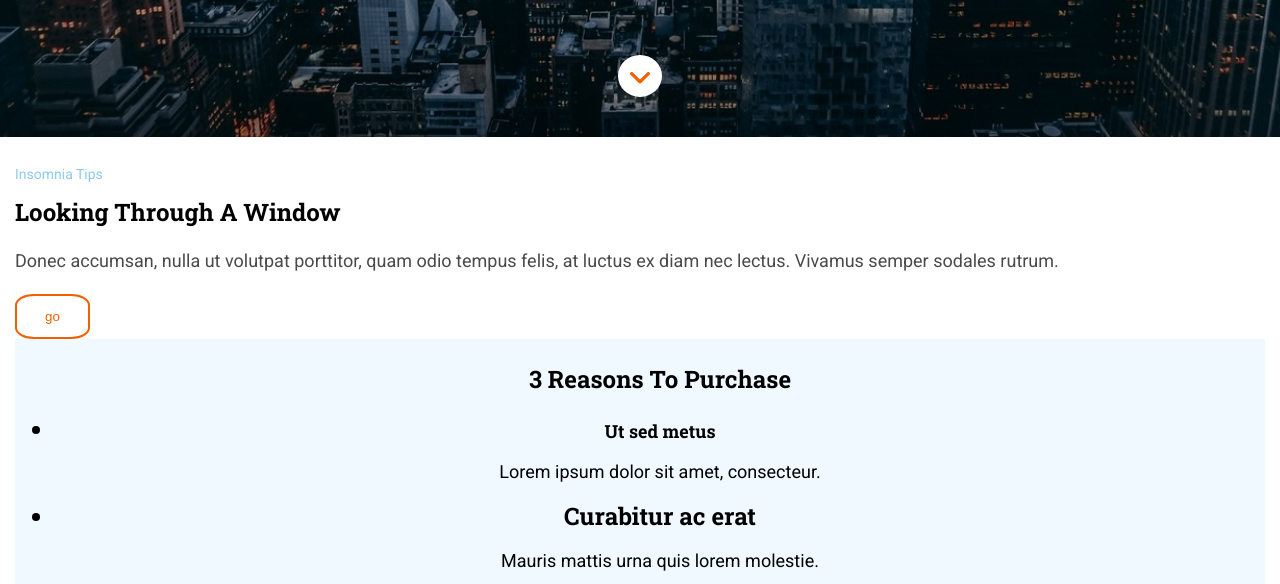
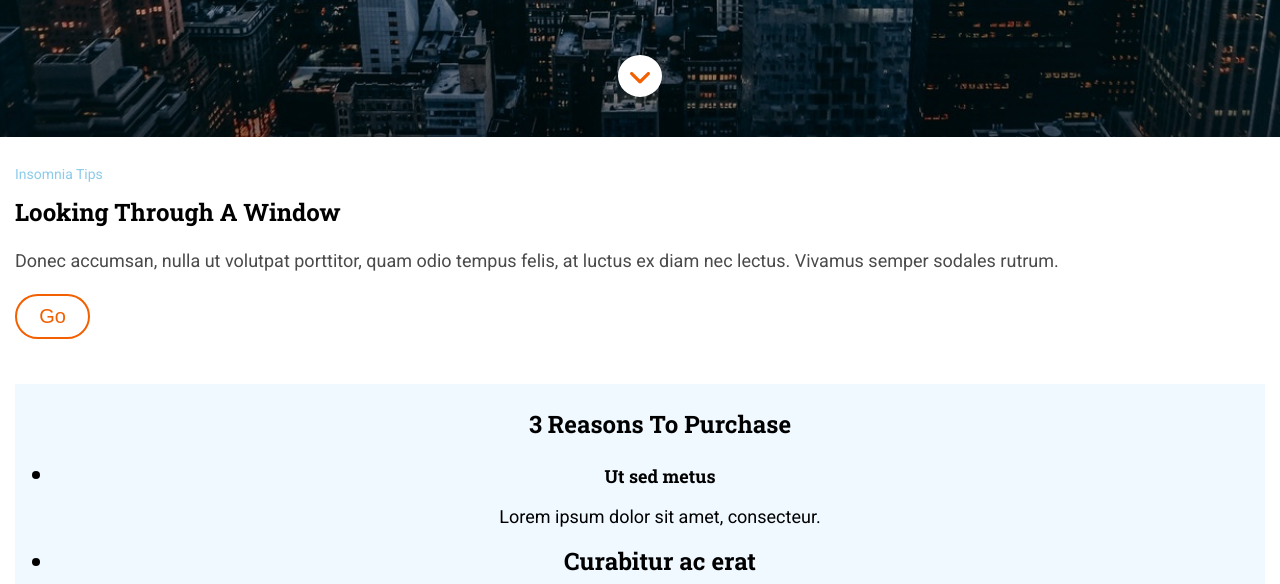
Before and after one commit to VictoriaDiro/f-m1-evaluacion-final-VictoriaDiro, a website: page public/index.html in a window 1280 px wide. Shown: the part 663-1247 px from the top of the page. Drawn offline with Linux system fonts and the light colour scheme.

Commit message:
fixed buton go

```diff
--- a/_src/assets/scss/layout/_main.scss
+++ b/_src/assets/scss/layout/_main.scss
@@ -1,5 +1,11 @@
 .main__container {
     padding: $padding-mobile;
+}
+
+// Block Looking
+
+.main__block1 {
+    padding-bottom: 45px;
 }
 
 .main__block1-title {
@@ -22,13 +28,17 @@
     line-height: 1.67;
 }
 
+// Button Go
+
 .main__button-go {
     width: 75px;
     height: 45px;
-    border-radius: 25%;
+    border-radius: 70px;
     border: 2px solid $color-orange;
     background-color: white;
     color: $color-orange;
+    font-size: $font-size-l;
+    text-transform: capitalize;
 }
 
 .main__block2 {
```
Also changed, not shown: public/assets/css/main.css, 1 other file.
